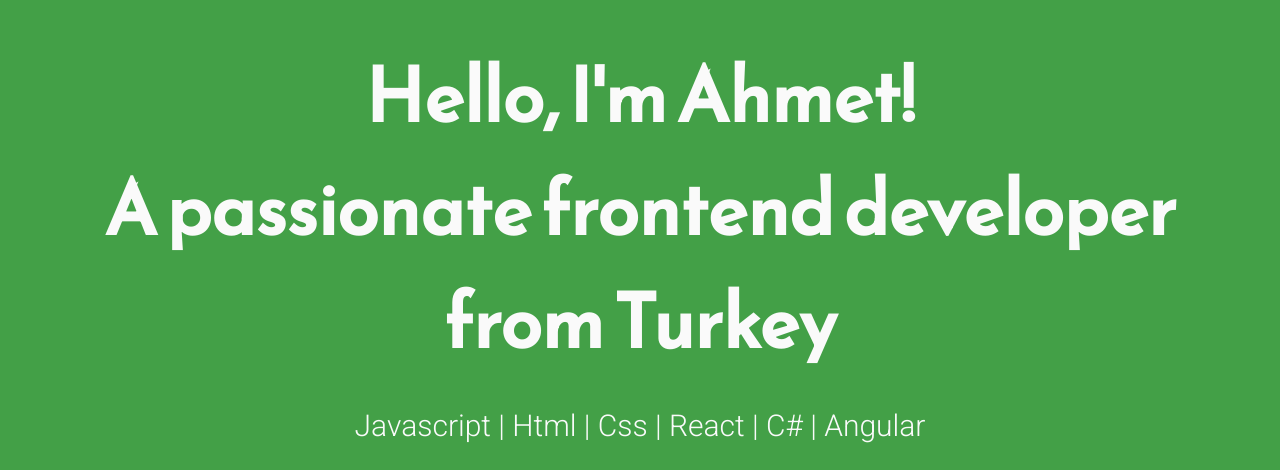
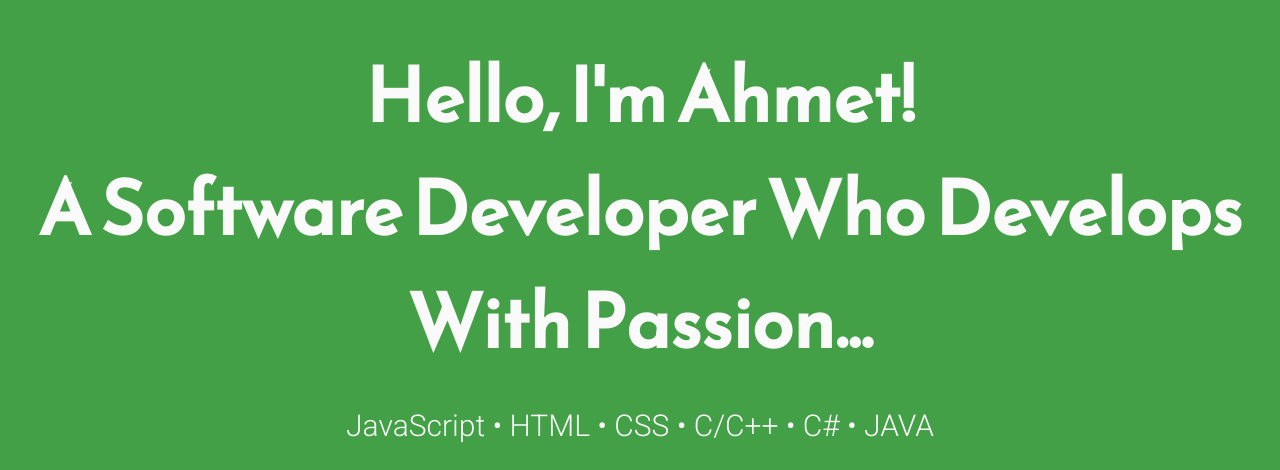
Before and after one commit to MihrimatriX/mihrimatrix.github.io, a plain HTML site: page index.html in a window 1280 px wide. Shown: the part 104-574 px from the top of the page. Drawn offline with Linux system fonts and the light colour scheme.

Commit message:
Update index.html

```diff
--- a/index.html
+++ b/index.html
@@ -27,9 +27,9 @@
 <body>
 	<main>
 		<div class="intro">Hello, I'm Ahmet! <br/>
-			A passionate frontend developer from Turkey
+			A Software Developer Who Develops With Passion...
 		</div>
-		<div class="tagline">Javascript | Html | Css | React | C# | Angular</div>
+		<div class="tagline">JavaScript • HTML • CSS • C/C++ • C# • JAVA</div>
 		<!-- Find your icons from here - https://fontawesome.com/icons?d=gallery&s=brands -->
 		<div class="icons-social">
 			<a href="mailto:sosyal.ahmet.fuzunkaya@gmail.com" target="_blank"><i class="fas fa-envelope"></i></a>
```
